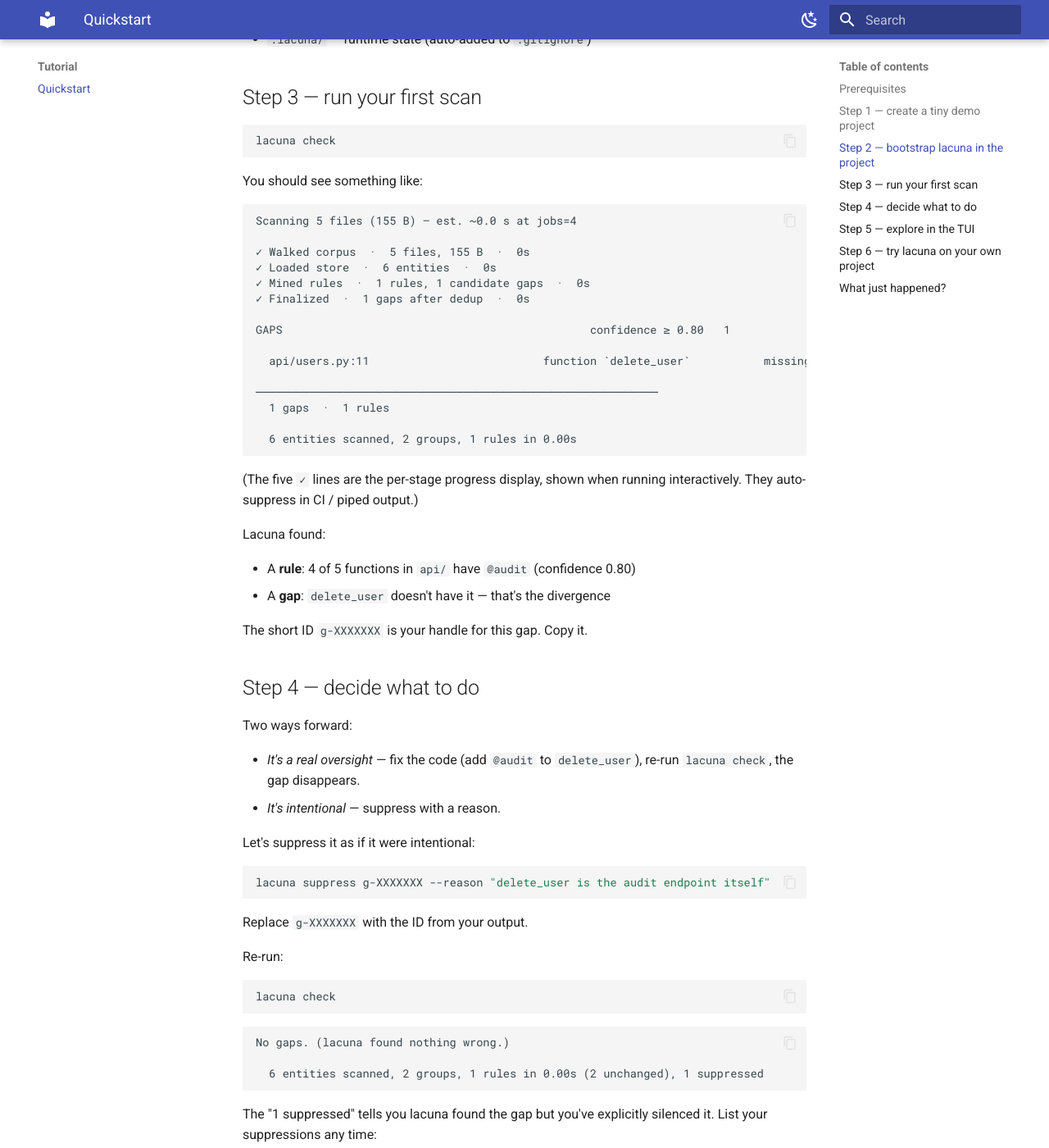
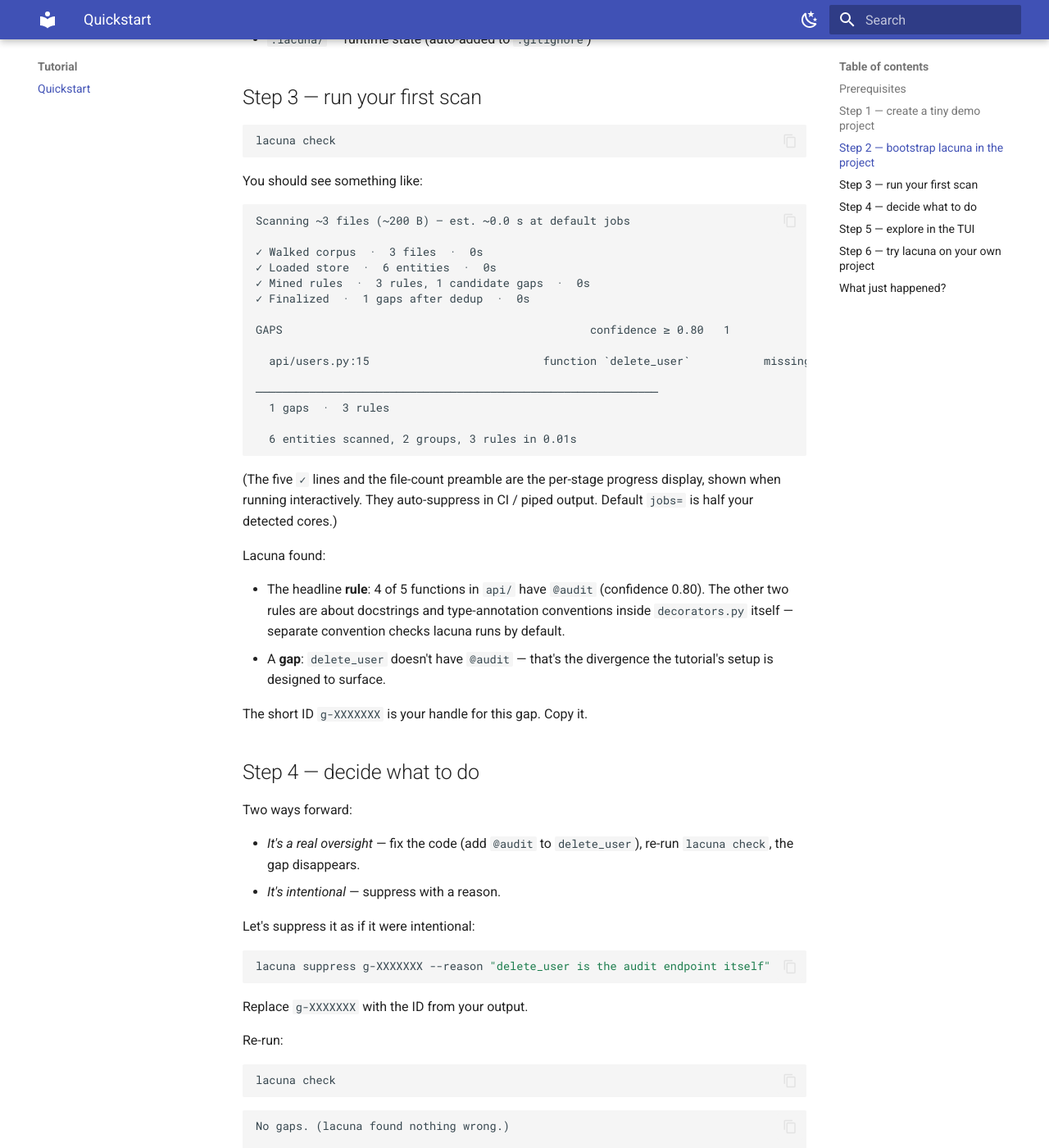
Before and after one commit to skbays03/absentia, an MkDocs documentation site: the page built from docs/tutorial/quickstart.md, in a window 1280 px wide and 1400 px high, scrolled down 1509 px. Shown: the whole window at 82% size. Built offline with MkDocs 1.6.1 and Material for MkDocs 9.7.7, drawn with Linux system fonts in a browser that asks for light colours; some of the changed text lies outside the part shown.

Commit message:
docs(quickstart): refresh actual output + fix Step 6 suppression bug
Audit-pass findings F-C-02, F-C-03, F-C-05, F-C-06 (lacuna_v1.0.0_release_plan.txt).

The runnable tutorial's example output blocks predated the new feature_kinds
shipped this session (has_docstring, has_return_type, has_param_types added
2 more high-confidence rules to the demo). Re-executed every code block
end-to-end against the current engine on /tmp/lacuna_demo, captured actual
output, pasted it back:

  - Step 3 cold-check output: "1 rules" → "3 rules" in 3 places
    (the per-stage Mined-rules line, the "1 gaps · 1 rules" footer line,
    and the "6 entities scanned, 2 groups, 1 rules" final line).
    Added a sentence explaining the extra rules come from docstring +
    type-annotation conventions inside decorators.py.
  - Step 3 gap line: api/users.py:11 → api/users.py:15 (Python extractor
    line attribution shifted slightly).
  - Step 3 preamble: hard-coded "5 files (155 B)" + "jobs=4" replaced
    with "~3 files (~200 B)" + "default jobs" so the example doesn't
    bake in stale file counts or an 8-core assumption.
  - Step 4 warm-after-suppress footer: "1 rules" → "3 rules".

Step 6 had a pedagogical bug: --min-confidence 0.6/0.95 examples both
show "No gaps" if the user is still inside lacuna_demo from Step 4 because
the one and only gap is suppressed. Added a Note block instructing the
user to first remove the suppression with `lacuna suppress g-XXXXXXX
--remove` to see the confidence-threshold effect; clarifies that on a
real project with richer mining surface the difference is visible
without that reset.

Validation: re-executed every code block end-to-end against fresh
/tmp/lacuna_demo_v3; output matches the doc verbatim. mkdocs --strict
passes.

Authored-by: Shawn Bays <shawnbays2003@gmail.com>
Co-Authored-By: Claude Opus 4.7 (1M context) <noreply@anthropic.com>

````diff
--- a/docs/tutorial/quickstart.md
+++ b/docs/tutorial/quickstart.md
@@ -79,30 +79,35 @@ lacuna check
 You should see something like:
 
 ```text
-Scanning 5 files (155 B) — est. ~0.0 s at jobs=4
+Scanning ~3 files (~200 B) — est. ~0.0 s at default jobs
 
-✓ Walked corpus  ·  5 files, 155 B  ·  0s
+✓ Walked corpus  ·  3 files  ·  0s
 ✓ Loaded store  ·  6 entities  ·  0s
-✓ Mined rules  ·  1 rules, 1 candidate gaps  ·  0s
+✓ Mined rules  ·  3 rules, 1 candidate gaps  ·  0s
 ✓ Finalized  ·  1 gaps after dedup  ·  0s
 
 GAPS                                              confidence ≥ 0.80   1
 
-  api/users.py:11                          function `delete_user`           missing @audit                   0.80  g-XXXXXXX
+  api/users.py:15                          function `delete_user`           missing @audit                   0.80  g-XXXXXXX
 
 ────────────────────────────────────────────────────────────
-  1 gaps  ·  1 rules
+  1 gaps  ·  3 rules
 
-  6 entities scanned, 2 groups, 1 rules in 0.00s
+  6 entities scanned, 2 groups, 3 rules in 0.01s
 ```
 
-(The five `✓` lines are the per-stage progress display, shown when
-running interactively. They auto-suppress in CI / piped output.)
+(The five `✓` lines and the file-count preamble are the per-stage
+progress display, shown when running interactively. They auto-suppress
+in CI / piped output. Default `jobs=` is half your detected cores.)
 
 Lacuna found:
 
-- A **rule**: 4 of 5 functions in `api/` have `@audit` (confidence 0.80)
-- A **gap**: `delete_user` doesn't have it — that's the divergence
+- The headline **rule**: 4 of 5 functions in `api/` have `@audit`
+  (confidence 0.80). The other two rules are about docstrings and
+  type-annotation conventions inside `decorators.py` itself —
+  separate convention checks lacuna runs by default.
+- A **gap**: `delete_user` doesn't have `@audit` — that's the
+  divergence the tutorial's setup is designed to surface.
 
 The short ID `g-XXXXXXX` is your handle for this gap. Copy it.
 
@@ -131,7 +136,7 @@ lacuna check
 ```text
 No gaps. (lacuna found nothing wrong.)
 
-  6 entities scanned, 2 groups, 1 rules in 0.00s (2 unchanged), 1 suppressed
+  6 entities scanned, 2 groups, 3 rules in 0.01s (2 unchanged), 1 suppressed
 ```
 
 The "1 suppressed" tells you lacuna found the gap but you've
@@ -193,6 +198,15 @@ Tighten it to filter to the strongest signals only:
 lacuna check --min-confidence 0.95
 ```
 
+> **Note** — if you skipped step 6 inside the `lacuna_demo/` project
+> from earlier in this tutorial, you'll see "No gaps" because the
+> step-4 suppression silenced the only divergence the demo had.
+> Run `lacuna suppress g-XXXXXXX --remove` first (using the same gap
+> ID you suppressed) to see how `--min-confidence 0.6` vs `0.95`
+> changes which gaps surface. On a real project with a richer
+> mining surface, the difference is more visible without that
+> reset step.
+
 ## What just happened?
 
 You created a project with a real (if simulated) pattern violation,
````
